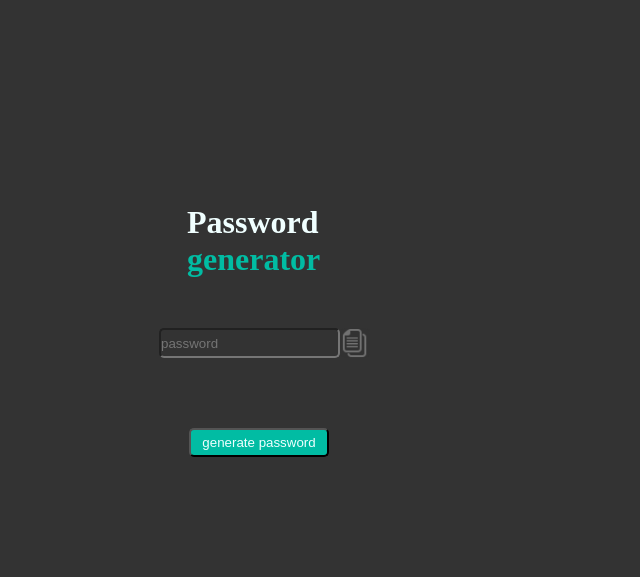
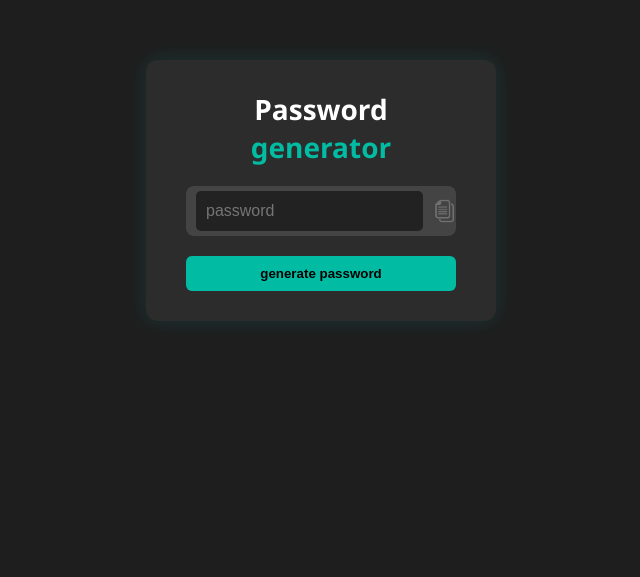
Before and after one commit to PraagnaVaishnavi/password_generator, a plain HTML site: page index.html in a window 1280 px wide. Shown: the part 210-787 px from the top of the page, without its empty margins (319-959 px from the left). Drawn offline with Linux system fonts and the light colour scheme.

Commit message:
Update style.css

```diff
--- a/style.css
+++ b/style.css
@@ -1,39 +1,82 @@
-*{
-    margin:0;
+* {
+    margin: 0;
     padding: 0;
     box-sizing: border-box;
-    background-color: #333;
-    color: azure;
 }
-h1{
-    padding-left: 20%;
+
+body {
+    background-color: #1e1e1e;
+    font-family: 'Segoe UI', Tahoma, Geneva, Verdana, sans-serif;
+    color: #fff;
+    display: flex;
+    justify-content: center;
+    align-items: center;
+    height: 100vh;
 }
-h1 span{
+
+.container {
+    background-color: #2c2c2c;
+    padding: 30px 40px;
+    border-radius: 12px;
+    box-shadow: 0 0 20px rgba(0, 255, 255, 0.1);
+    text-align: center;
+    width: 350px;
+}
+
+h1 {
+    font-size: 28px;
+    margin-bottom: 20px;
+}
+
+h1 span {
     color: #01bca3;
 }
-.container{
-    width: 200px;
-    height: 400px;
-    margin-left: 35%;
-    margin-top: 30%;
+
+.display {
+    display: flex;
     align-items: center;
-    justify-content: space-between;
-    padding: 30px;
+    background-color: #444;
+    border-radius: 8px;
+    padding: 5px 10px;
+    margin-bottom: 20px;
 }
-.display{
-    margin-top: 50px;
-  display: flex;
-  height: 100px;
-  width: 100%;
+
+.display input {
+    flex: 1;
+    height: 40px;
+    border: none;
+    border-radius: 5px;
+    padding: 10px;
+    font-size: 16px;
+    background-color: #222;
+    color: #fff;
+    outline: none;
 }
-.display img,input{
-    height: 30px;
-    border-radius: 5px;
+
+.display img {
+    width: 24px;
+    height: 24px;
+    margin-left: 10px;
+    cursor: pointer;
+    transition: transform 0.2s ease;
 }
-button{
-    margin-left: 30px;
+
+.display img:hover {
+    transform: scale(1.1);
+}
+
+button {
+    width: 100%;
+    padding: 10px;
     background-color: #01bca3;
-    border-radius: 5px;
-    width: 100%;
-    padding: 5px;
+    color: #000;
+    font-weight: bold;
+    border: none;
+    border-radius: 6px;
+    cursor: pointer;
+    transition: background-color 0.3s ease;
 }
+
+button:hover {
+    background-color: #00a78e;
+}
```
